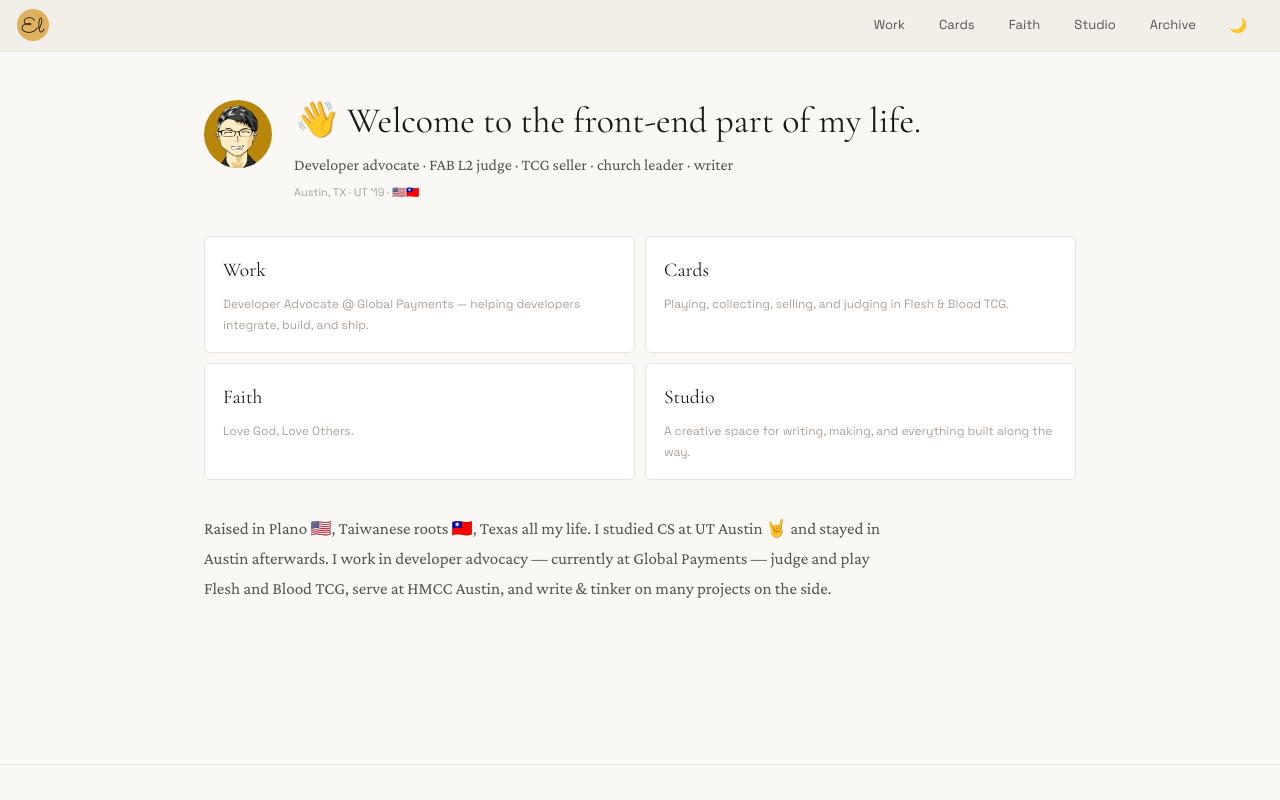
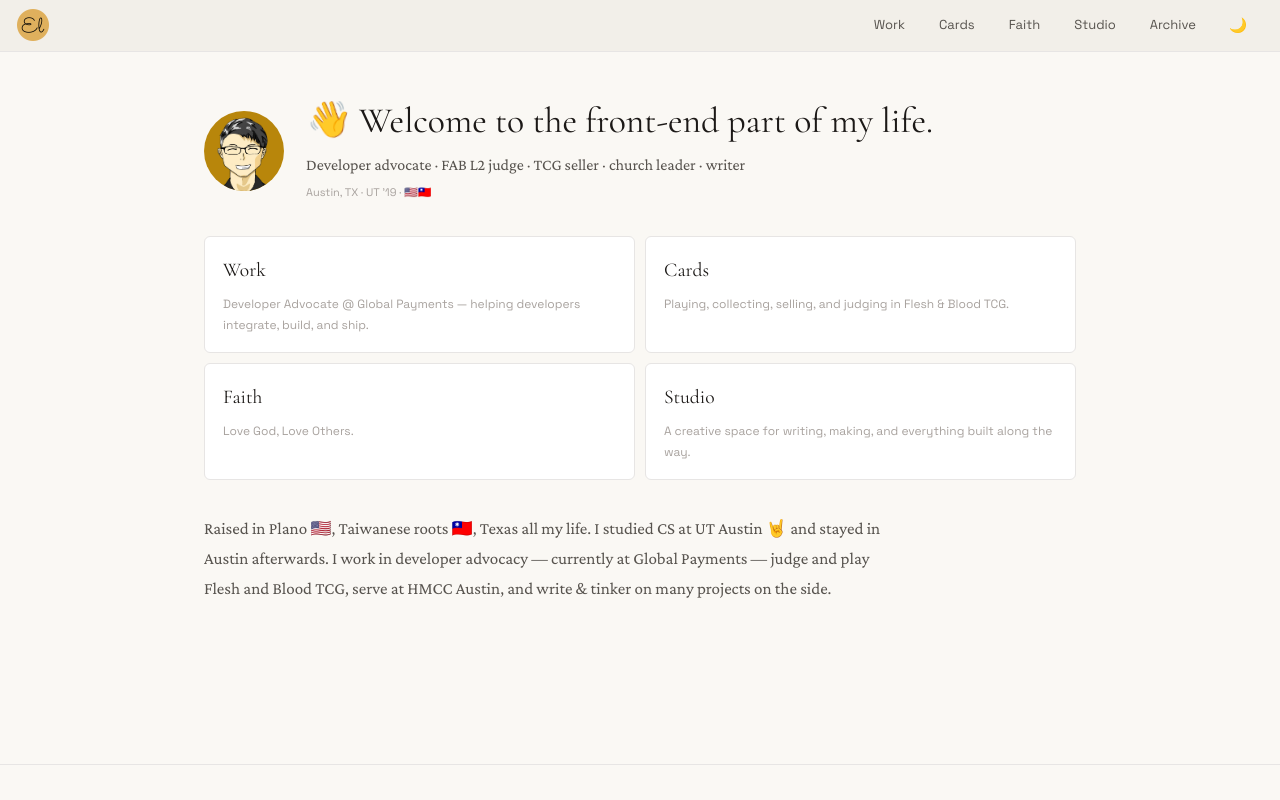
Before and after one commit to theCreedo/ericjmlee-next, a Next.js app: page / in a window 1280 px wide. Shown: the top 800 px of the page. Built offline with nearby package versions, Linux system fonts and the light colour scheme.

Commit message:
fix(homepage): unify avatar size to 80px
Homepage avatar was 68px with flex-start alignment; all four domain
pages use 80px center-aligned. Resize and realign to match.

```diff
--- a/pages/index.js
+++ b/pages/index.js
@@ -41,8 +41,8 @@ export default function Home() {
             <Image
               src="/images/profile/transparent-profile.png"
               alt="Eric Lee"
-              width={68}
-              height={68}
+              width={80}
+              height={80}
             />
           </div>
           <div className={styles.heroText}>
--- a/pages/index.module.css
+++ b/pages/index.module.css
@@ -21,14 +21,14 @@
 /* Hero */
 .heroRow {
   display: flex;
-  align-items: flex-start;
+  align-items: center;
   gap: 22px;
   margin-bottom: 2rem;
 }
 
 .avatar {
-  width: 68px;
-  height: 68px;
+  width: 80px;
+  height: 80px;
   border-radius: var(--radius-full, 9999px);
   background: var(--accent);
   overflow: hidden;
```
